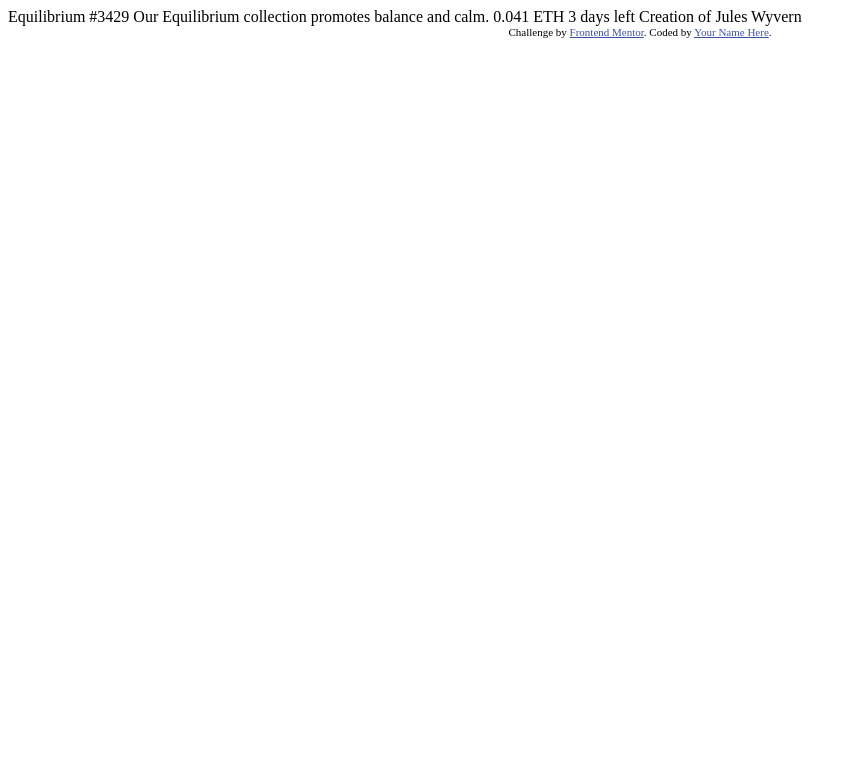
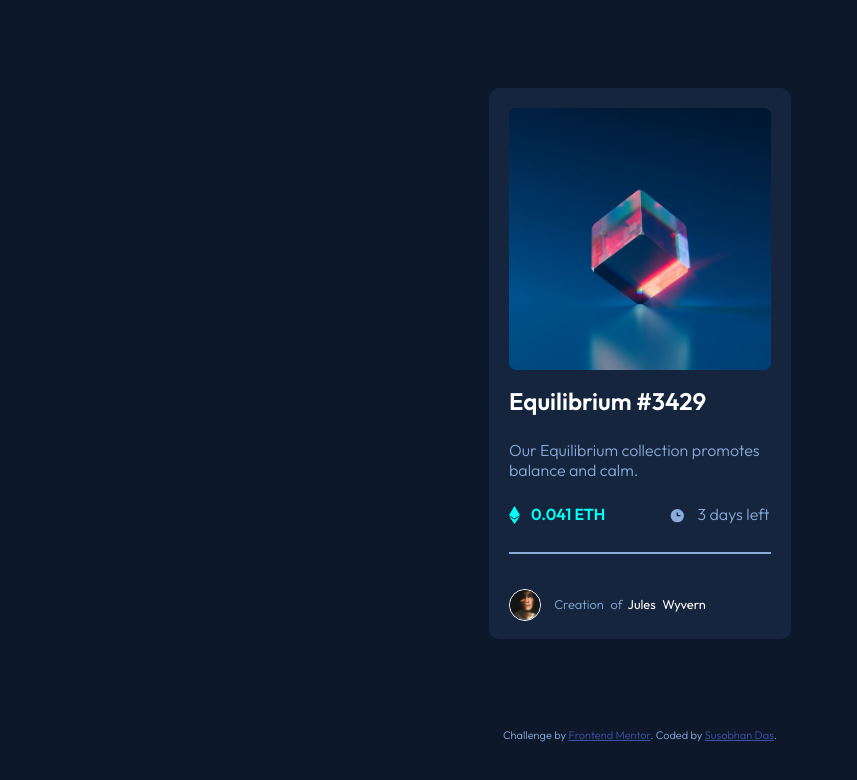
Before and after one commit to susobhandas07/nft-preview-card, a plain HTML site: page index.html in a window 1280 px wide. Shown: the whole page, without its empty margins (0-857 px from the left). Drawn offline with Linux system fonts and the light colour scheme.

Commit message:
comple design iteration I

```diff
--- a/index.html
+++ b/index.html
@@ -5,6 +5,10 @@
   <meta name="viewport" content="width=device-width, initial-scale=1.0"> <!-- displays site properly based on user's device -->
 
   <link rel="icon" type="image/png" sizes="32x32" href="./images/favicon-32x32.png">
+
+  <link rel="preconnect" href="https://fonts.googleapis.com">
+  <link rel="preconnect" href="https://fonts.gstatic.com" crossorigin>
+  <link href="https://fonts.googleapis.com/css2?family=Outfit:wght@300;400;600&display=swap" rel="stylesheet">
 
   <link rel="stylesheet" href="styles.css">
 
@@ -18,18 +22,40 @@
 </head>
 <body>
 
-  Equilibrium #3429
+  <div class="flexbox">
+    <div class="imgbox">
+      <img id='prdt-img' src="images/image-equilibrium.jpg" alt="product image">
+      <img id="hover-img" src="images/icon-view.svg" alt="">
+    </div>
+    <div id="text-info">
+      <div class="part" id='heading'>Equilibrium #3429</div>
 
-  Our Equilibrium collection promotes balance and calm.
+      <div class="part">
+        Our Equilibrium collection promotes balance and calm.
+      </div>
+      <div class="part" id="price-table">
+        <div class="td" id="price">
+          <img class="img-eth" src="images/icon-ethereum.svg" alt="ethereum image" >&ensp;
+          0.041 ETH
+        </div>
+        <div class="td" id="time">
+          <img class="img-eth" src="images/icon-clock.svg" alt="ethereum image" >&ensp;
+          3 days left
+        </div>
+      </div>
+      <hr class="line">
+      <div class="td" id='creator'>
+        <img class="img-eth" id='crt-dt' src="images/image-avatar.png" alt="imge of creator">&ensp;
+        Creation of <span id="name">Jules Wyvern</span>
+      </div>
+    </div>
+  </div>
 
-  0.041 ETH
-  3 days left
 
-  Creation of Jules Wyvern
 
   <div class="attribution">
     Challenge by <a href="https://www.frontendmentor.io?ref=challenge" target="_blank">Frontend Mentor</a>.
-    Coded by <a href="#">Your Name Here</a>.
+    Coded by <a href="#">Susobhan Das</a>.
   </div>
 </body>
 </html>
--- a/styles.css
+++ b/styles.css
@@ -0,0 +1,113 @@
+*{
+    box-sizing: border-box;
+}
+body{
+    font-size:16px;
+    font-family: 'Outfit', sans-serif;
+    font-weight:300;
+    background-color: hsl(217, 54%, 11%);
+    color:hsl(215, 51%, 70%);
+}
+.flexbox{
+    width:302px;
+    padding:20px;
+    background-color:  hsl(216, 50%, 16%);
+    border-radius:10px;
+    margin:20% auto;
+}
+.imgbox{
+    position:relative;
+    top:0;
+    left:0;
+}
+#prdt-img{
+    position:relative;
+    top:0;
+    left:0;
+    width:100%;
+    height:auto;
+    border-radius: 7px;
+}
+#hover-img{
+    position:absolute;
+    width:100%;
+    padding:102px;
+    border-radius: 7px;
+    top:0;
+    left:0px;
+    background-color: hsla(178, 100%, 50%, 0.425);
+    opacity: 0.0;
+}
+.part{
+    padding:12px 0;
+}
+#heading{
+    font-weight:700;
+    color:white;
+    font-size:1.5em;
+}
+#price-table{
+    display:flex;
+    width:100%;
+}
+.td{
+ flex:50%;
+ display:flex;
+ align-items: center;
+ justify-content: left;
+}
+.img-eth{
+    margin-bottom:-2px;
+}
+#price-table #time{
+    padding-left:29px;
+}
+
+#price{
+    font-weight:700;
+    color:hsl(178, 100%, 50%);
+}
+#price #img-eth{
+    width:9px;
+    height:auto;
+}
+.ing-td{
+    vertical-align: bottom;
+}
+#days{
+    float:right;
+}
+.line{
+    border:1px solid hsl(215, 51%, 70%);
+    margin:16px 0;
+}
+#creator{
+    margin-top:35px;
+    font-weight:300;
+    font-size:0.8em;
+    word-spacing: 4px;
+}
+#crt-dt{
+    width:32px;
+    height:auto;
+    border:1px solid white;
+    border-radius: 50%;
+}
+#name{
+    padding-left:5px;
+    font-weight: 400;
+    color:white;
+}
+@media(min-width:768px){
+    .flexbox{
+        margin:7% auto;
+    }
+    #name:hover,#heading:hover{
+        color:hsl(178, 100%, 50%);
+        cursor:pointer;
+    }
+    #hover-img:hover{
+        opacity:1;
+        cursor:pointer;
+    }
+}
```
Also changed, not shown: screenshots/Screenshot 2022-07-18 203148.jpg (added), screenshots/chrome_screenshot_1658156972845.png (added), 1 other file.
